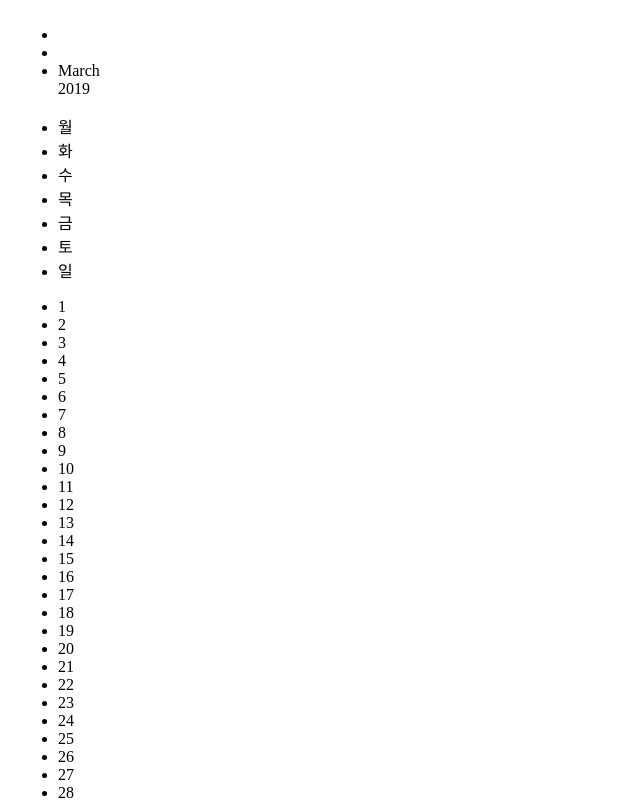
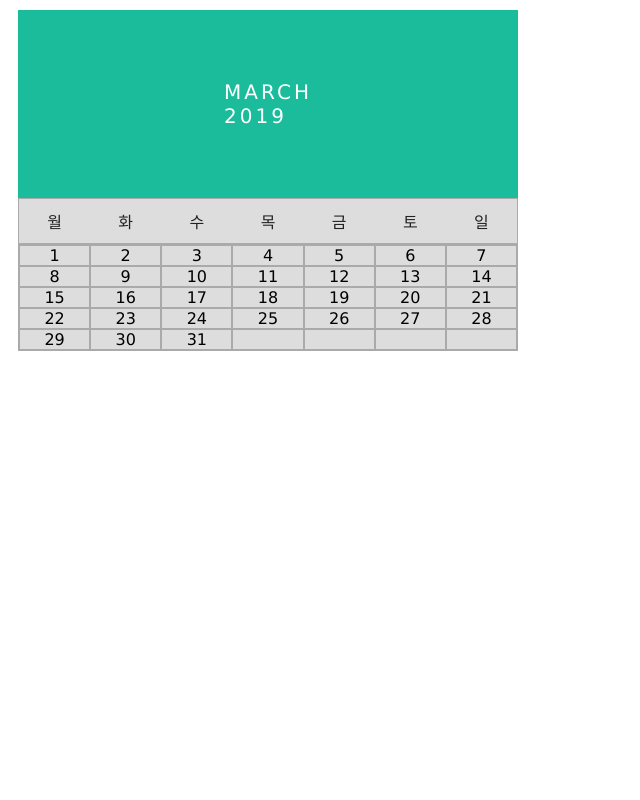
Before and after one commit to kimbeomgyu/belendar, a React (Create React App) app: page / in a window 1280 px wide. Shown: the top 800 px of the page, without its empty margins (0-640 px from the left). Built offline with nearby package versions, Linux system fonts and the light colour scheme.

Commit message:
캘린더 css 기본틀 제작

```diff
--- a/src/App.css
+++ b/src/App.css
@@ -1,19 +1,74 @@
+ul {
+  list-style-type: none;
+}
+body {
+  font-family: Verdana, sans-serif;
+}
+
+/* component */
 .App {
-  display: flex;
-  flex-direction: row;
+  /* display: flex;
+  flex-direction: column; */
+  /* flex-basis: 10px; */
   margin: 10px;
 }
 
-.Table {
-  width: 50px;
-  padding: 10px;
-  border-radius: 5px;
-  border: 1px solid black;
+.Calendar {
+  width: 500px;
 }
-.day {
-  box-shadow: 5px 5px 5px #fff;
+
+/* class */
+.month {
+  display: flex;
+  padding: 70px 0px;
+  width: 100%;
+  background: #1abc9c;
+  justify-content: center;
 }
-.Table:hover {
-  width: 55px;
-  box-shadow: 5px 5px 5px #333;
+
+.month ul {
+  margin: 0;
+  padding: 0;
 }
+
+.month ul li {
+  color: white;
+  font-size: 20px;
+  text-transform: uppercase;
+  letter-spacing: 3px;
+}
+
+.weeks {
+  margin: 0;
+  padding: 10px 0;
+  background-color: #ddd;
+  border: #aaa solid 1px;
+  display: flex;
+  flex-direction: row;
+  justify-content: center;
+  text-align: center;
+}
+
+.weeks li {
+  width: 15%;
+  color: #222;
+}
+
+.days {
+  margin: 0;
+  padding: 0;
+  display: flex;
+  flex-direction: row;
+  flex-wrap: wrap;
+  justify-content: left;
+  border: #aaa solid 1px;
+  text-align: center;
+}
+
+.days li {
+  border: #aaa solid 1px;
+  margin: 0;
+  padding: 0;
+  width: 13.886%;
+  background-color: #ddd;
+}
```
